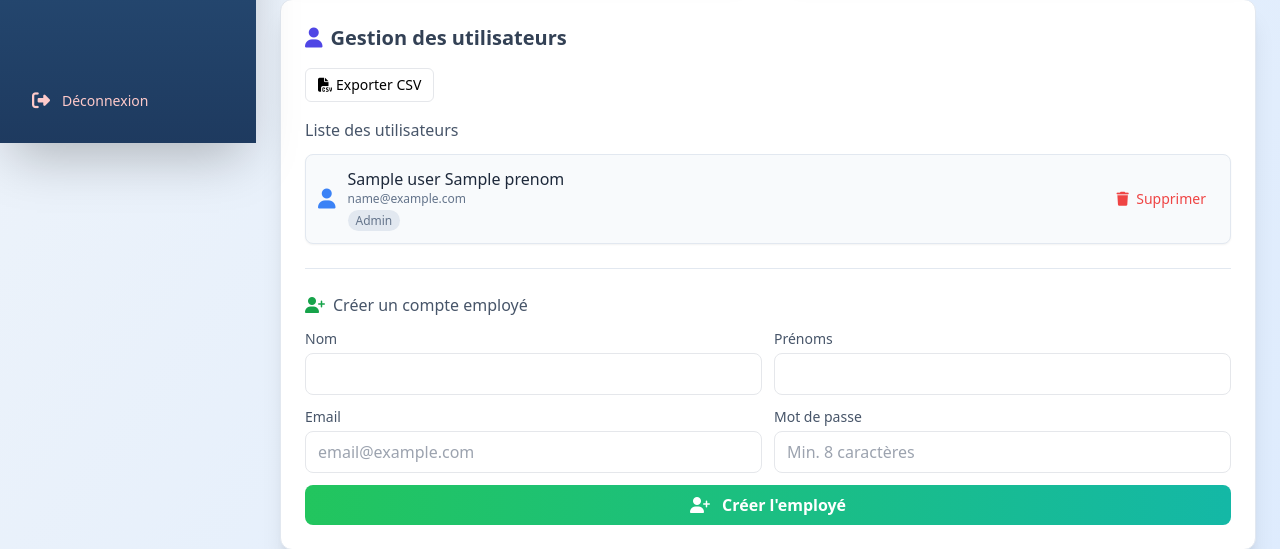
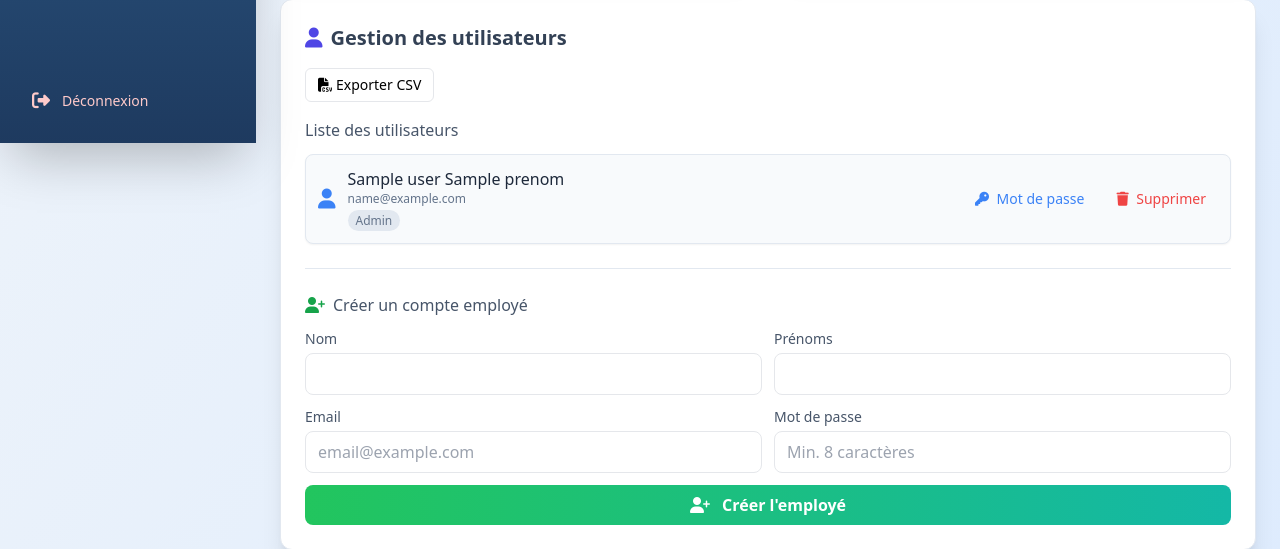
Before and after one commit to Arabat541/momotechservice, a Laravel app: template resources/views/dashboard/parametres.blade.php in a window 1280 px wide. Shown: the part 657-1206 px from the top of the page. Run offline with Laravel 12, Linux system fonts and the light colour scheme; the template is opened without the code that fills it: most values are stand-ins (such as "Sample title", 1, 10 or a date in 2020); parts of the project's set-up code (start-up, migrations or seed data) failed here and were passed over; some libraries are stand-ins or nearby versions.

Commit message:
feat: patron can reset employee password from settings page

```diff
--- a/resources/views/dashboard/parametres.blade.php
+++ b/resources/views/dashboard/parametres.blade.php
@@ -97,7 +97,7 @@
         @else
         <div class="space-y-3">
             @foreach($users as $u)
-            <div class="flex items-center justify-between p-3 bg-slate-50 rounded-lg border border-slate-200 shadow-sm hover:shadow-md transition-shadow">
+            <div class="flex items-center justify-between p-3 bg-slate-50 rounded-lg border border-slate-200 shadow-sm hover:shadow-md transition-shadow relative">
                 <div class="flex items-center">
                     <i class="fas {{ $u->role === 'patron' ? 'fa-shield-halved text-amber-500' : 'fa-user text-blue-500' }} text-xl mr-3"></i>
                     <div>
@@ -107,14 +107,29 @@
                     </div>
                 </div>
                 @if($user->id !== $u->id && $u->role !== 'patron')
+                <div class="flex items-center gap-2" x-data="{ showReset: false }">
+                    <button @click="showReset = !showReset" class="text-blue-500 hover:bg-blue-100 hover:text-blue-600 px-3 py-1.5 rounded text-sm">
+                        <i class="fas fa-key mr-1"></i> <span class="hidden sm:inline">Mot de passe</span>
+                    </button>
                     <form action="{{ route('users.destroy', $u->id) }}" method="POST"
                           onsubmit="return confirm('Supprimer le compte de {{ addslashes($u->email) }} ?')">
                         @csrf
                         @method('DELETE')
                         <button type="submit" class="text-red-500 hover:bg-red-100 hover:text-red-600 px-3 py-1.5 rounded text-sm">
-                        <i class="fas fa-trash mr-1"></i> Supprimer
+                            <i class="fas fa-trash mr-1"></i> <span class="hidden sm:inline">Supprimer</span>
                         </button>
                     </form>
+                    <form x-show="showReset" x-cloak action="{{ route('users.resetPassword', $u->id) }}" method="POST" class="absolute right-0 top-full mt-1 bg-white shadow-lg border rounded-lg p-3 z-10 w-64">
+                        @csrf
+                        @method('PUT')
+                        <label class="text-xs text-slate-600 block mb-1">Nouveau mot de passe</label>
+                        <input type="password" name="password" required minlength="8" placeholder="Min. 8 caractères" class="w-full text-sm border rounded px-2 py-1 mb-2">
+                        <div class="flex gap-2">
+                            <button type="submit" class="text-xs bg-blue-500 text-white px-3 py-1 rounded hover:bg-blue-600">Réinitialiser</button>
+                            <button type="button" @click="showReset = false" class="text-xs text-slate-500 hover:text-slate-700">Annuler</button>
+                        </div>
+                    </form>
+                </div>
                 @endif
             </div>
             @endforeach
--- a/routes/web.php
+++ b/routes/web.php
@@ -91,6 +91,7 @@ Route::middleware(['auth.jwt', 'shop'])->prefix('dashboard')->group(function ()
         Route::get('/parametres', [SettingsController::class, 'index'])->name('parametres');
         Route::post('/parametres', [SettingsController::class, 'update'])->name('parametres.update');
         Route::post('/utilisateurs', [AuthController::class, 'register'])->name('users.register');
+        Route::put('/utilisateurs/{id}/reset-password', [UserController::class, 'resetPassword'])->name('users.resetPassword');
         Route::delete('/utilisateurs/{id}', [UserController::class, 'destroy'])->name('users.destroy');
         Route::get('/utilisateurs/export-csv', [UserController::class, 'exportCsv'])->name('users.export.csv');
     });
```
Also changed, not shown: app/Http/Controllers/UserController.php (+14 -0 lines). Lines whose indentation alone changed are shown as unchanged.
